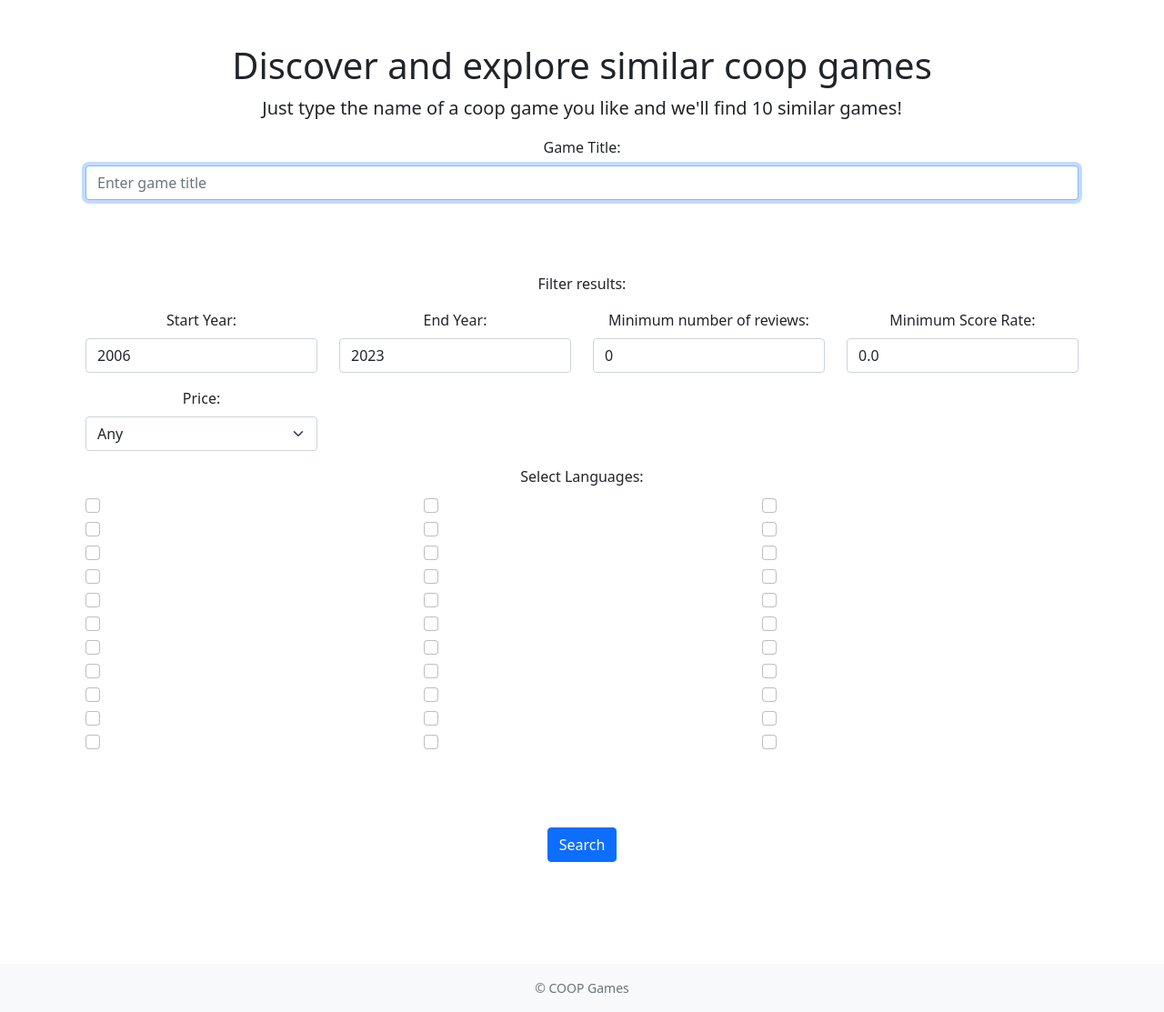
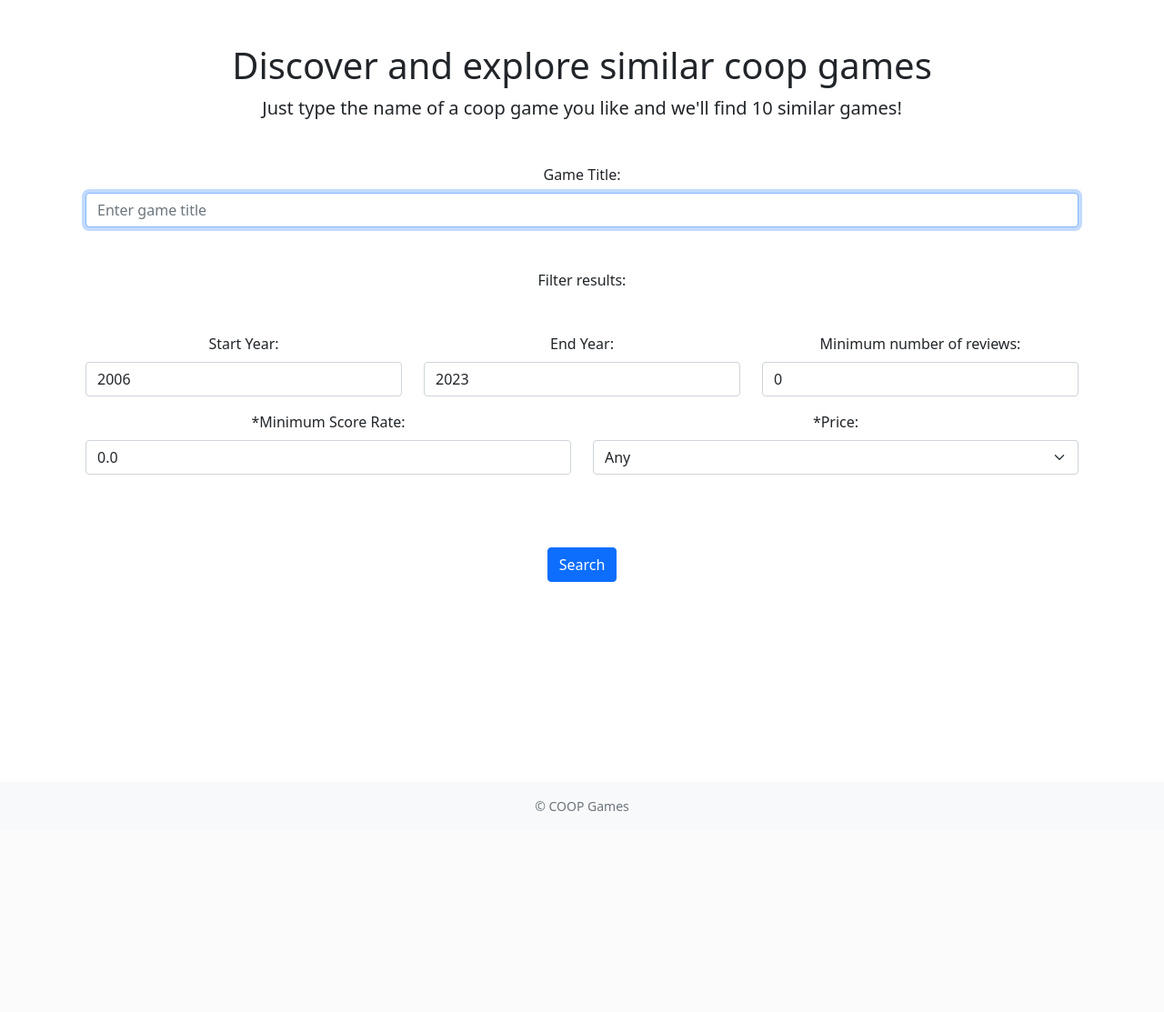
Before and after one commit to gabrielcampos21/cs50_project, a Flask app: template templates/index.html in a window 1280 px wide. Shown: the part 60-1173 px from the top of the page at 91% size. After the commit the page ends 952 px from the top, so only its background shows below. Run offline with Flask 3, Linux system fonts and the light colour scheme; the template is opened without the code that fills it, so the values that code supplies are empty; parts of the project's set-up code (start-up, migrations or seed data) failed here and were passed over; some libraries are stand-ins or nearby versions.

Commit message:
visual improvements

```diff
--- a/app.py
+++ b/app.py
@@ -2,26 +2,34 @@
 from flask import Flask, flash, redirect, render_template, request, jsonify
 
 app = Flask(__name__)
-app.secret_key="12345"
+app.secret_key = "12345"
+
 
 @app.route('/complete', methods=['POST'])
 def complete():
     search_term = request.form.get('search')
     autocomplete_results = recommender.complete(search_term)
-    suggestions = autocomplete_results.index.str.contains(search_term, case=False)
+    suggestions = autocomplete_results.index.str.contains(
+        search_term, case=False)
     filtered_suggestions = autocomplete_results.index[suggestions]
 
     return jsonify(list(filtered_suggestions))
 
+
 @app.route("/search", methods=["POST"])
 def search():
     games = recommender.get_recommendations(name=request.form.get('title'),
-                                            min_rating=request.form.get('min-score-rate'),
-                                            min_reviews=request.form.get('min-reviews'),
-                                            max_price=request.form.get('num-max_price'),
-                                            min_release_year=request.form.get('release-date-start'),
+                                            min_rating=request.form.get(
+                                                'min-score-rate'),
+                                            min_reviews=request.form.get(
+                                                'min-reviews'),
+                                            max_price=request.form.get(
+                                                'max_price'),
+                                            min_release_year=request.form.get(
+                                                'release-date-start'),
                                             max_release_year=request.form.get('release-date-end'))
-    return render_template("search.html", title=request.form.get('title'), games = games)
+    return render_template("search.html", title=request.form.get('title'), games=games)
+
 
 @app.route("/", methods=["GET"])
 def index():
--- a/recommender.py
+++ b/recommender.py
@@ -16,8 +16,10 @@
 with open(indices_filename, 'rb') as pickle_file:
     indices = pickle.load(pickle_file)
 
+
 def complete(text):
     return indices[indices.index.str.find(text) != -1]
+
 
 def get_all_languages():
     global all_languages
@@ -34,11 +36,13 @@
 
     # Iterate through each row in the Series and extend the all_languages list
     for languages in df['Supported languages']:
-        languages = languages.replace('[', '').replace(']', '').replace("'", '').split(',')
+        languages = languages.replace(
+            '[', '').replace(']', '').replace("'", '').split(',')
         languages = [language.strip() for language in languages]
 
         # Apply language mapping
-        languages = [language_mapping.get(language, language) for language in languages]
+        languages = [language_mapping.get(
+            language, language) for language in languages]
 
         all_languages.extend(languages)
 
@@ -48,13 +52,16 @@
     return all_languages
 
 # Function that takes in game title as input and outputs top 10 most similar games
+
+
 def get_recommendations(name, min_rating=0, min_reviews=0, max_price=None, min_release_year=None, max_release_year=None, cosine_sim=cosine_sim):
     # Get the index of the game that matches the title
     if name not in indices:
-      return None
+        return None
     idx = indices[name]
-    #if idx > 35500: return "not in index range"
-    if type(idx) == pd.core.series.Series: idx = idx[0]
+    # if idx > 35500: return "not in index range"
+    if type(idx) == pd.core.series.Series:
+        idx = idx[0]
 
     # Get the pairwsie similarity scores of all games with that game
     sim_scores = list(enumerate(cosine_sim[idx]))
@@ -63,7 +70,7 @@
     sim_scores = sorted(sim_scores, key=lambda x: x[1], reverse=True)
 
     # Get the top 10 similarity scores
-    #sim_scores = sim_scores[1:11]
+    # sim_scores = sim_scores[1:11]
 
     # Get the games indices
     game_indices = [i[0] for i in sim_scores]
@@ -71,9 +78,16 @@
 
     # missing price filter
     filtered_games = games[(games['PositiveRate'] >= float(min_rating)/10) &
-                        ((games['Negative'] + games['Positive']) >= int(min_reviews)) &
-                        (games['Release date'] >= min_release_year) &
-                        (games['Release date'] < max_release_year)]
+                           ((games['Negative'] + games['Positive']) >= int(min_reviews)) &
+                           (games['Release date'] >= min_release_year) &
+                           (games['Release date'] < max_release_year) &
+                           (
+        games.apply(lambda row: (
+            (max_price == 'free' and row['Price'] == 0) or
+            (max_price == 'paid' and row['Price'] > 0) or
+            (max_price == 'any')
+        ), axis=1)
+    )]
 
     # Return the top 10 most similar games
     return filtered_games.head(10).iloc()
--- a/static/styles.css
+++ b/static/styles.css
@@ -7,3 +7,26 @@
     width: 100%;
     height: 4rem;
 }
+
+.tooltip-parent {
+    position: relative;
+    display: inline-block;
+}
+
+.tooltip-parent .tooltip-text {
+    visibility: hidden;
+    width: 120px;
+    background-color: rgba(0, 0, 0, 0.637);
+    color: #fff;
+    text-align: center;
+    padding: 10px 5px;
+    border-radius: 6px;
+
+    position: absolute;
+    top: 100%;
+    left: 45%;
+}
+
+.tooltip-parent:hover .tooltip-text {
+    visibility: visible;
+}
--- a/templates/index.html
+++ b/templates/index.html
@@ -5,6 +5,7 @@
 {% endblock %}
 
 {% block main %}
+
 <head>
     <script src="https://code.jquery.com/jquery-3.6.0.min.js"></script>
     <script src="https://code.jquery.com/ui/1.12.1/jquery-ui.min.js"></script>
@@ -13,33 +14,55 @@
 <main class="px-3">
     <h1>Discover and explore similar coop games</h1>
     <p class="lead">Just type the name of a coop game you like and we'll find 10 similar games!</p>
+    <div class="b-divider" style="height: 30px;"></div>
 </main>
 <form action="/search" method="post" class="container">
     <div class="row">
         <div class="mb-3">
-                <label for="title" class="form-label">Game Title:</label>
-                <input autocomplete="off" autofocus class="form-control" id="title" name="title" type="text" placeholder="Enter game title">
+            <label for="title" class="form-label tooltip-parent">Game Title:
+                <span class="tooltip-text">Note that not all Steam games are present in this database.</span>
+            </label>
+            <input autocomplete="off" autofocus class="form-control" id="title" name="title" type="text"
+                placeholder="Enter game title">
         </div>
-            <div class="b-divider"></div>
-            <p>Filter results:</p>
-            <div class="col-md-3 mb-3">
-                <label for="release-date-start" class="form-label">Start Year:</label>
-                <input type="number" class="form-control" id="release-date-start" name="release-date-start" min="2006" max="2023" value="2006">
+        <div class="b-divider" style="height: 30px;"></div>
+        <p class="tooltip-parent">Filter results:
+            <span class="tooltip-text">This will filter games, note that it's not always accurate.</span>
+        </p>
+        <div class="b-divider" style="height: 30px;"></div>
+        <div class="col-md-4 mb-1">
+            <label for="release-date-start" class="form-label tooltip-parent">Start Year:
+                <span class="tooltip-text">This will filter games that have been released before this year.</span>
+            </label>
+            <input type="number" class="form-control" id="release-date-start" name="release-date-start" min="2006"
+                max="2023" value="2006">
         </div>
-            <div class="col-md-3 mb-3">
-                <label for="release-date-end" class="form-label">End Year:</label>
-                <input type="number" class="form-control" id="release-date-end" name="release-date-end" min="2006" max="2023" value="2023">
+        <div class="col-md-4 mb-1">
+            <label for="release-date-end" class="form-label tooltip-parent">End Year:
+                <span class="tooltip-text">This will filter games that have been released after this year.</span>
+            </label>
+            <input type="number" class="form-control" id="release-date-end" name="release-date-end" min="2006"
+                max="2023" value="2023">
         </div>
-            <div class="col-md-3 mb-3">
-                <label for="min-reviews" class="form-label">Minimum number of reviews:</label>
+        <div class="col-md-4 mb-3">
+            <label for="min-reviews" class="form-label tooltip-parent">Minimum number of reviews:
+                <span class="tooltip-text">This will filter games that don't have this minimum number of reviews.</span>
+            </label>
             <input type="number" class="form-control" id="min-reviews" name="min-reviews" min="0" max="90000" value="0">
         </div>
-            <div class="col-md-3 mb-3">
-                <label for="min-score-rate" class="form-label">Minimum Score Rate:</label>
-                <input type="number" class="form-control" id="min-score-rate" name="min-score-rate" min="0" max="10" step="0.1" value="0.0">
+        <div class="col-md-6 mb-3">
+            <label for="min-score-rate" class="form-label tooltip-parent">*Minimum Score Rate:
+                <span class="tooltip-text">This will filter games that don't have this minimum score rate (this isn't
+                    always accurate).</span>
+            </label>
+            <input type="number" class="form-control" id="min-score-rate" name="min-score-rate" min="0" max="10"
+                step="0.1" value="0.0">
         </div>
-            <div class="col-md-3 mb-3">
-                <label for="price" class="form-label">Price:</label>
+        <div class="col-md-6 mb-3">
+            <label for="price" class="form-label tooltip-parent">*Price:
+                <span class="tooltip-text">This will filter games based on price (this isn't
+                    always accurate).</span>
+            </label>
             <select class="form-select" id="max_price" name="max_price">
                 <option value="">Any</option>
                 <option value="paid">Paid</option>
@@ -48,33 +71,17 @@
         </div>
     </div>
     <div class="row">
-            <div class="mb-3">
-                <label class="form-label">Select Languages:</label>
-                <div class="row">
-                    {% for i in range(3) %}
-                        <div class="col-md-4">
-                            {% for j in range(i*11, (i+1)*11) %}
-                                <div class="form-check">
-                                    <input class="form-check-input" type="checkbox" value="{{ languages[j] }}" id="{{ languages[j] }}" name="selected-languages[]">
-                                    <label class="form-check-label">
-                                        {{ languages[j] }}
-                                    </label>
-                                </div>
-                            {% endfor %}
-                        </div>
-                    {% endfor %}
-                </div>
-            </div>
         <div class="mb-lg-3">
             <div class="b-divider"></div>
             <button class="btn btn-primary" type="submit">Search</button>
         </div>
     </div>
+    <div class="b-divider" style="height: 13.5vh;"></div>
 </form>
 <script>
-        $(function() {
+    $(function () {
         $('#title').autocomplete({
-                source: function(request, response) {
+            source: function (request, response) {
                 $.ajax({
                     url: '/complete',
                     method: 'POST',
@@ -82,7 +89,7 @@
                         search: request.term
                     },
                     dataType: 'json',
-                        success: function(data) {
+                    success: function (data) {
                         response(data);
                     }
                 });
```
Lines whose indentation alone changed are shown as unchanged.
